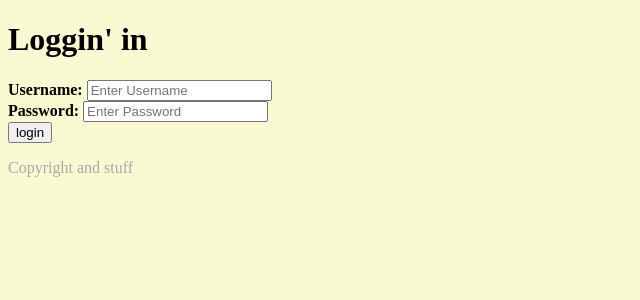
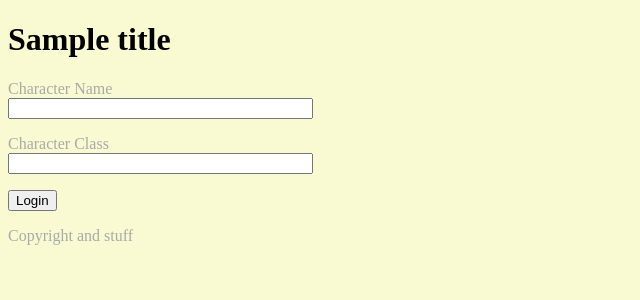
Before and after one commit to LeoKnox/learning_python, a Flask app: template application/templates/login.html in a window 1280 px wide. Shown: the part 44-344 px from the top of the page, without its empty margins (0-640 px from the left). Run offline with Flask 2, Linux system fonts and the light colour scheme; the template is opened without the code that fills it: values that come from a table or form of the project are taken from there, most other values are stand-ins (such as "Sample title", 1, 10 or a date in 2020).

Commit message:
Add files via upload

```diff
--- a/application/routes.py
+++ b/application/routes.py
@@ -1,6 +1,7 @@
 from application import app, db
 from application.models import Character, Room, Dungeon
 from flask import render_template, request, json, Response
+from application.forms import LoginForm, CharacterForm
 
 characterClass = [{"ClassId":"11", "Classes":"Fighter","Ability":"Sword"},
     {"ClassId":"22", "Classes":"Wizard","Ability":"Spell"}]
@@ -21,9 +22,10 @@ def selection():
     Classes = request.form.get('Classes')
     return render_template("select.html", data={"ClassId":ClassId, "Classes":Classes})
 
-@app.route("/login")
+@app.route("/login", methods=['GET', 'POST'])
 def login():
-    return render_template("login.html", login=True)
+    form = LoginForm()
+    return render_template("login.html", title="Loggin' in", form=form, login=True)
 
 @app.route("/api")
 @app.route("/api/<idx>")
--- a/application/templates/login.html
+++ b/application/templates/login.html
@@ -1,15 +1,20 @@
 {% extends "layout.html" %}
 
 {% block context %}
-    <h1>Loggin' in</h1>
+    <h1>{{title}}</h1>
 
-    <form name="login" action="login.php" method="get">
-        <label for="username"><b>Username: </b></label>
-        <input type="text" placeholder="Enter Username" name="username" required>
-        <br>
-        <label for="password"><b>Password: </b></label>
-        <input type="text" placeholder="Enter Password" name="password" required>
-        <br>
-        <input type="submit" name="submit" value="login">
+    <form name="login" action="" method="port">
+        {{ form.hidden_tag()}}
+        <p>
+            {{ form.charName.label }}<br>
+            {{ form.charName(size=35) }}
+        </p>
+        <p>
+            {{ form.charClass.label }}<br>
+            {{ form.charClass(size=35) }}
+        </p>
+        <p>
+            {{ form.submit() }}
+        </p>
     </form>
 {% endblock %}
```
